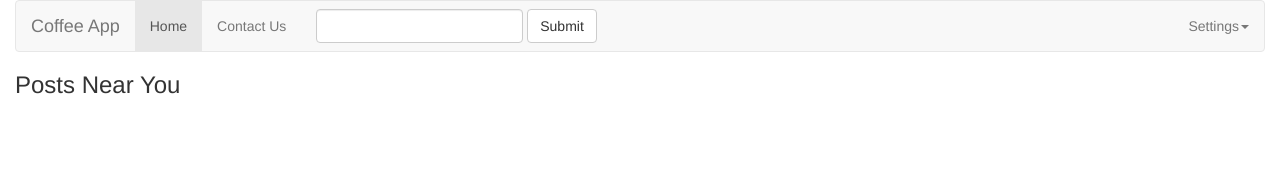
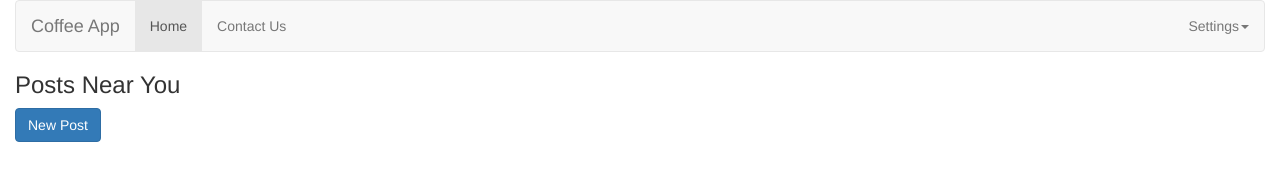
Before and after one commit to nick-berry/coffee-app, a website: page index.html in a window 1280 px wide. Drawn offline with nearby package versions, Linux system fonts and the light colour scheme.

Commit message:
refining the view and adding new post button

```diff
--- a/index.html
+++ b/index.html
@@ -23,14 +23,6 @@
     							<a href="#">Contact Us</a>
     						</li>
     					</ul>
-    					<form class="navbar-form navbar-left" role="search">
-    						<div class="form-group">
-    							<input type="text" class="form-control" />
-    						</div>
-    						<button type="submit" class="btn btn-default">
-    							Submit
-    						</button>
-    					</form>
     					<ul class="nav navbar-nav navbar-right">
     						<li class="dropdown">
     							 <a href="#" class="dropdown-toggle" data-toggle="dropdown">Settings<strong class="caret"></strong></a>
@@ -50,16 +42,8 @@
 
     			</nav>
           <h3>Posts Near You</h3>
-          <div id="root">
-          </div>
-    			<!-- <div class="list-group">
-    				 <a href="#" class="list-group-item active">Posts</a>
-    				<div class="list-group-item">
-    					In Portsmouth
-    				</div>
-    				<div class="list-group-item" id="root">
-    				</div>
-    			</div> -->
+          <button class="btn btn-primary">New Post</button>
+          <div style="margin-top:10px;" id="root"></div>
     		</div>
     	</div>
     </div>
```
